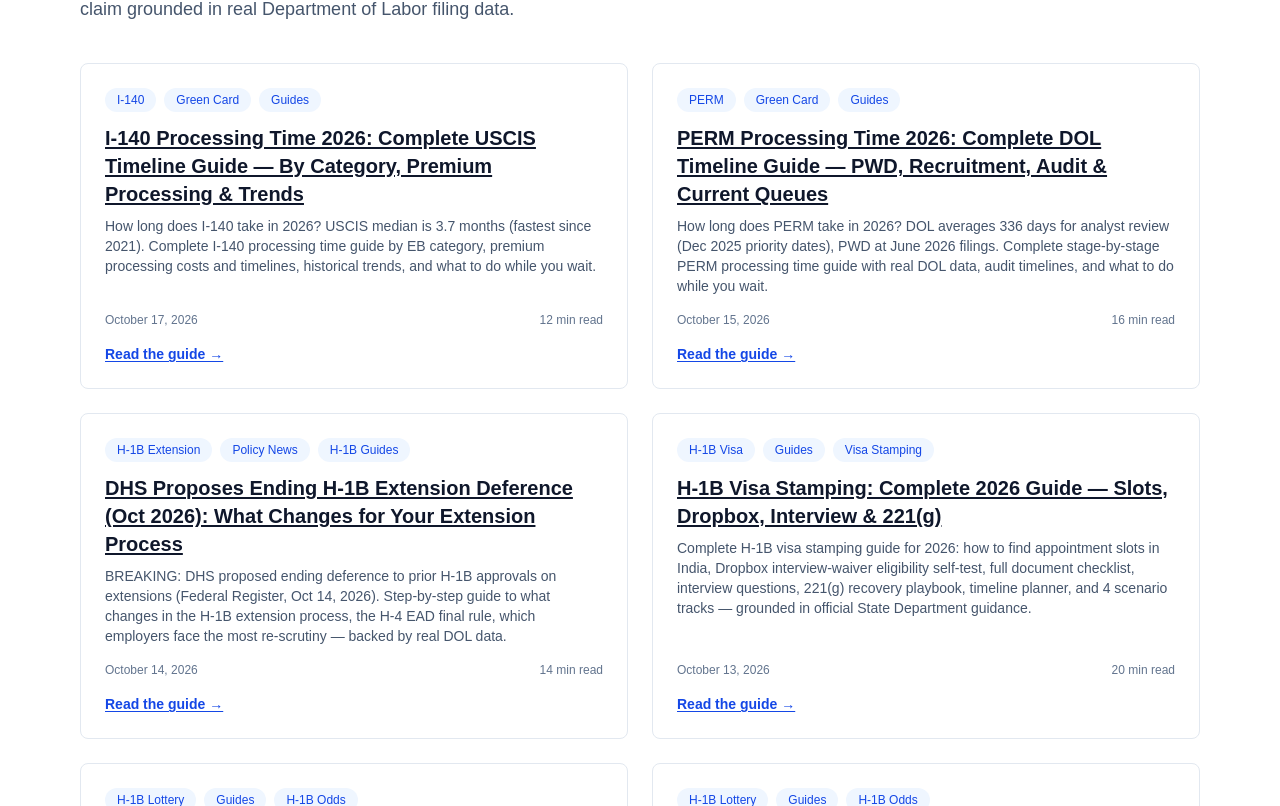
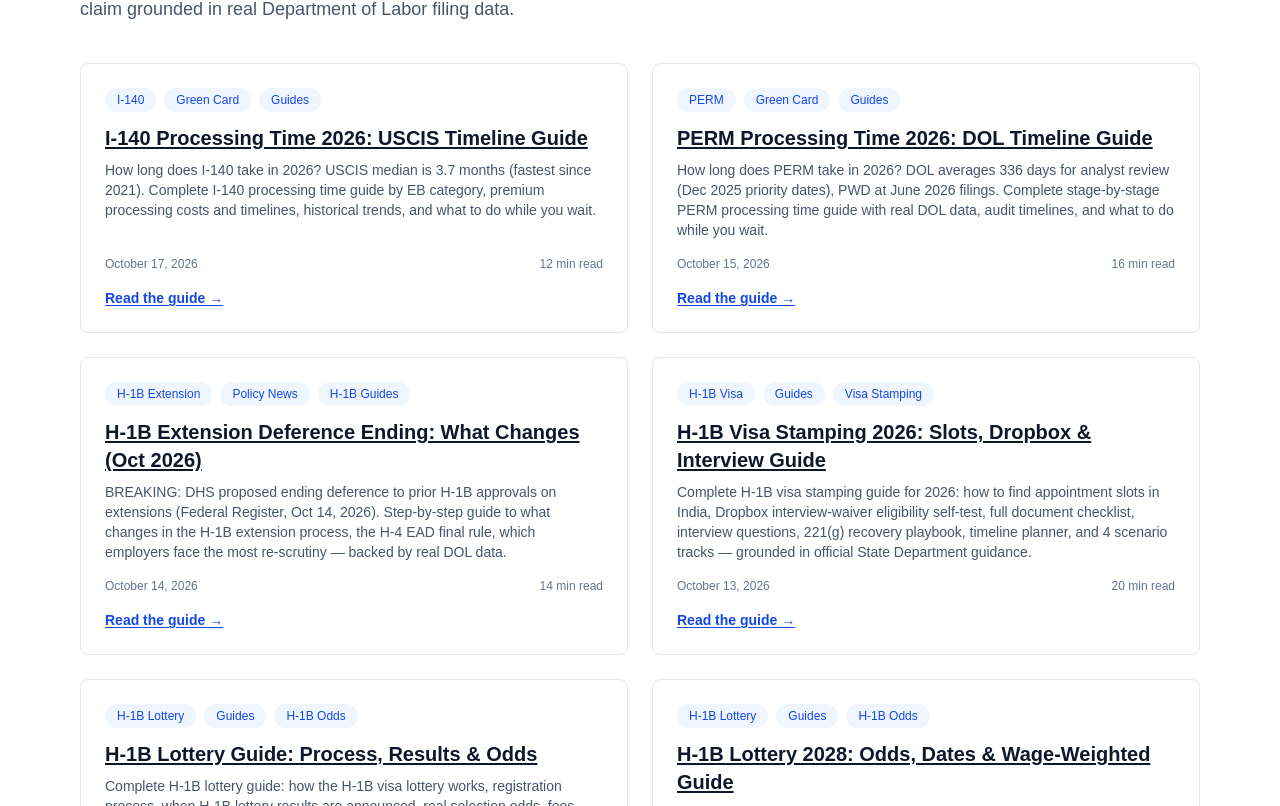
Before and after one commit to mtalha102503/visatalentusa, a Next.js app: page /blog in a window 1280 px wide. Shown: the part 194-1000 px from the top of the page. Built offline with nearby package versions, Linux system fonts and the light colour scheme.

Commit message:
Fix Semrush SEO issues part 1: canonical URLs, structured data, titles

```diff
--- a/app/about/page.tsx
+++ b/app/about/page.tsx
@@ -4,6 +4,7 @@ export const metadata: Metadata = {
   title: "About",
   description:
     "About VisaTalentUSA — the H-1B sponsor intelligence database built from official U.S. Department of Labor disclosure data.",
+  alternates: { canonical: "https://visatalentusa.com/about" },
 };
 
 export default function AboutPage() {
--- a/app/contact/page.tsx
+++ b/app/contact/page.tsx
@@ -3,6 +3,7 @@ import type { Metadata } from "next";
 export const metadata: Metadata = {
   title: "Contact",
   description: "Contact the VisaTalentUSA team — corrections, data questions, and feedback.",
+  alternates: { canonical: "https://visatalentusa.com/contact" },
 };
 
 export default function ContactPage() {
--- a/app/privacy/page.tsx
+++ b/app/privacy/page.tsx
@@ -3,6 +3,7 @@ import type { Metadata } from "next";
 export const metadata: Metadata = {
   title: "Privacy Policy",
   description: "VisaTalentUSA privacy policy — what data we collect and how we use it.",
+  alternates: { canonical: "https://visatalentusa.com/privacy" },
 };
 
 export default function PrivacyPage() {
--- a/app/sponsors/[slug]/page.tsx
+++ b/app/sponsors/[slug]/page.tsx
@@ -31,7 +31,7 @@ export async function generateMetadata({
   const s = await getSponsor(slug);
   if (!s) return {};
   const y = s.years["2026"];
-  const title = `${s.display_name} H-1B Visa Sponsorship Data 2026 — Filings, Salaries, Approval Rate`;
+  const title = `${s.display_name} H-1B Sponsorship 2026`;
   const description = `${s.display_name} filed ${y.total_cases.toLocaleString()} H-1B applications in FY2026 with a ${y.approval_rate != null ? (y.approval_rate * 100).toFixed(1) + "%" : "—"} approval rate and ${y.median_wage_annual != null ? "$" + Math.round(y.median_wage_annual).toLocaleString() : "—"} median salary. See top roles, worksite states, and lottery odds.`;
   const url = `https://visatalentusa.com/sponsors/${slug}`;
   return {
--- a/app/tools/sponsor-match/page.tsx
+++ b/app/tools/sponsor-match/page.tsx
@@ -4,7 +4,7 @@ import { getTitles } from "@/lib/data";
 import SponsorMatchSearch from "./SponsorMatchSearch";
 
 export const metadata: Metadata = {
-  title: "H-1B Sponsor Match Finder — Find Companies That Sponsor Your Job Title",
+  title: "H-1B Sponsor Match Finder",
   description:
     "Free H-1B sponsor match tool: enter your job title and instantly see which companies sponsor the most H-1B visas for it, with real salaries and DOL LCA certification rates from 1.5M+ official records.",
   keywords: [
@@ -16,7 +16,7 @@ export const metadata: Metadata = {
   ],
   alternates: { canonical: "https://visatalentusa.com/tools/sponsor-match" },
   openGraph: {
-    title: "H-1B Sponsor Match Finder | VisaTalentUSA",
+    title: "H-1B Sponsor Match Finder",
     description:
       "Enter your job title — instantly see the top H-1B sponsoring companies, real salaries, and certification rates. Free tool built on 1.5M+ DOL records.",
     url: "https://visatalentusa.com/tools/sponsor-match",
@@ -77,21 +77,6 @@ export default async function SponsorMatchPage() {
   const jsonLd = {
     "@context": "https://schema.org",
     "@graph": [
-      {
-        "@type": "WebApplication",
-        name: "H-1B Sponsor Match Finder — Find Companies That Sponsor Your Job Title",
-        description:
-          "Free interactive tool: enter any job title and instantly see which companies sponsor the most H-1B visas for it, with real median salaries and DOL LCA certification rates from 1.5M+ official records.",
-        url: "https://visatalentusa.com/tools/sponsor-match",
-        applicationCategory: "EducationalApplication",
-        operatingSystem: "Web",
-        offers: { "@type": "Offer", price: "0", priceCurrency: "USD" },
-        author: {
-          "@type": "Organization",
-          name: "VisaTalentUSA",
-          url: "https://visatalentusa.com/",
-        },
-      },
       {
         "@type": "BreadcrumbList",
         itemListElement: [
--- a/lib/blog.ts
+++ b/lib/blog.ts
@@ -12,7 +12,7 @@ export interface BlogPostMeta {
 export const blogPosts: BlogPostMeta[] = [
   {
     slug: "h1b-lottery-2028",
-    title: "H-1B Lottery 2028: Odds, Registration Dates & Wage-Weighted Selection Guide",
+    title: "H-1B Lottery 2028: Odds, Dates & Wage-Weighted Guide",
     excerpt:
       "Complete H-1B lottery 2028 guide: wage-weighted selection odds by level (15% to 61%), expected registration dates, fees, and proven strategies to maximize your chances — backed by 2M+ real DOL filing records.",
     datePublished: "2026-10-10T00:00:00+00:00",
@@ -56,7 +56,7 @@ export const blogPosts: BlogPostMeta[] = [
   },
   {
     slug: "h1b-lottery",
-    title: "H-1B Lottery: Complete Guide to the H-1B Visa Lottery Process, Results & Odds",
+    title: "H-1B Lottery Guide: Process, Results & Odds",
     excerpt:
       "Complete H-1B lottery guide: how the H-1B visa lottery works, registration process, when H-1B lottery results are announced, real selection odds, fees, and proven strategies — backed by 1.5M+ real DOL filing records.",
     datePublished: "2026-10-11T00:00:00+00:00",
@@ -92,7 +92,7 @@ export const blogPosts: BlogPostMeta[] = [
   },
   {
     slug: "h1b-visa-stamping",
-    title: "H-1B Visa Stamping: Complete 2026 Guide — Slots, Dropbox, Interview & 221(g)",
+    title: "H-1B Visa Stamping 2026: Slots, Dropbox & Interview Guide",
     excerpt:
       "Complete H-1B visa stamping guide for 2026: how to find appointment slots in India, Dropbox interview-waiver eligibility self-test, full document checklist, interview questions, 221(g) recovery playbook, timeline planner, and 4 scenario tracks — grounded in official State Department guidance.",
     datePublished: "2026-10-13T00:00:00+00:00",
@@ -136,7 +136,7 @@ export const blogPosts: BlogPostMeta[] = [
   },
   {
     slug: "h1b-extension-process-2026-changes",
-    title: "DHS Proposes Ending H-1B Extension Deference (Oct 2026): What Changes for Your Extension Process",
+    title: "H-1B Extension Deference Ending: What Changes (Oct 2026)",
     excerpt:
       "BREAKING: DHS proposed ending deference to prior H-1B approvals on extensions (Federal Register, Oct 14, 2026). Step-by-step guide to what changes in the H-1B extension process, the H-4 EAD final rule, which employers face the most re-scrutiny — backed by real DOL data.",
     datePublished: "2026-10-14T00:00:00+00:00",
@@ -180,7 +180,7 @@ export const blogPosts: BlogPostMeta[] = [
   },
   {
     slug: "perm-processing-time",
-    title: "PERM Processing Time 2026: Complete DOL Timeline Guide — PWD, Recruitment, Audit & Current Queues",
+    title: "PERM Processing Time 2026: DOL Timeline Guide",
     excerpt:
       "How long does PERM take in 2026? DOL averages 336 days for analyst review (Dec 2025 priority dates), PWD at June 2026 filings. Complete stage-by-stage PERM processing time guide with real DOL data, audit timelines, and what to do while you wait.",
     datePublished: "2026-10-15T00:00:00+00:00",
@@ -220,7 +220,7 @@ export const blogPosts: BlogPostMeta[] = [
   },
   {
     slug: "i140-processing-time",
-    title: "I-140 Processing Time 2026: Complete USCIS Timeline Guide — By Category, Premium Processing & Trends",
+    title: "I-140 Processing Time 2026: USCIS Timeline Guide",
     excerpt:
       "How long does I-140 take in 2026? USCIS median is 3.7 months (fastest since 2021). Complete I-140 processing time guide by EB category, premium processing costs and timelines, historical trends, and what to do while you wait.",
     datePublished: "2026-10-17T00:00:00+00:00",
```
